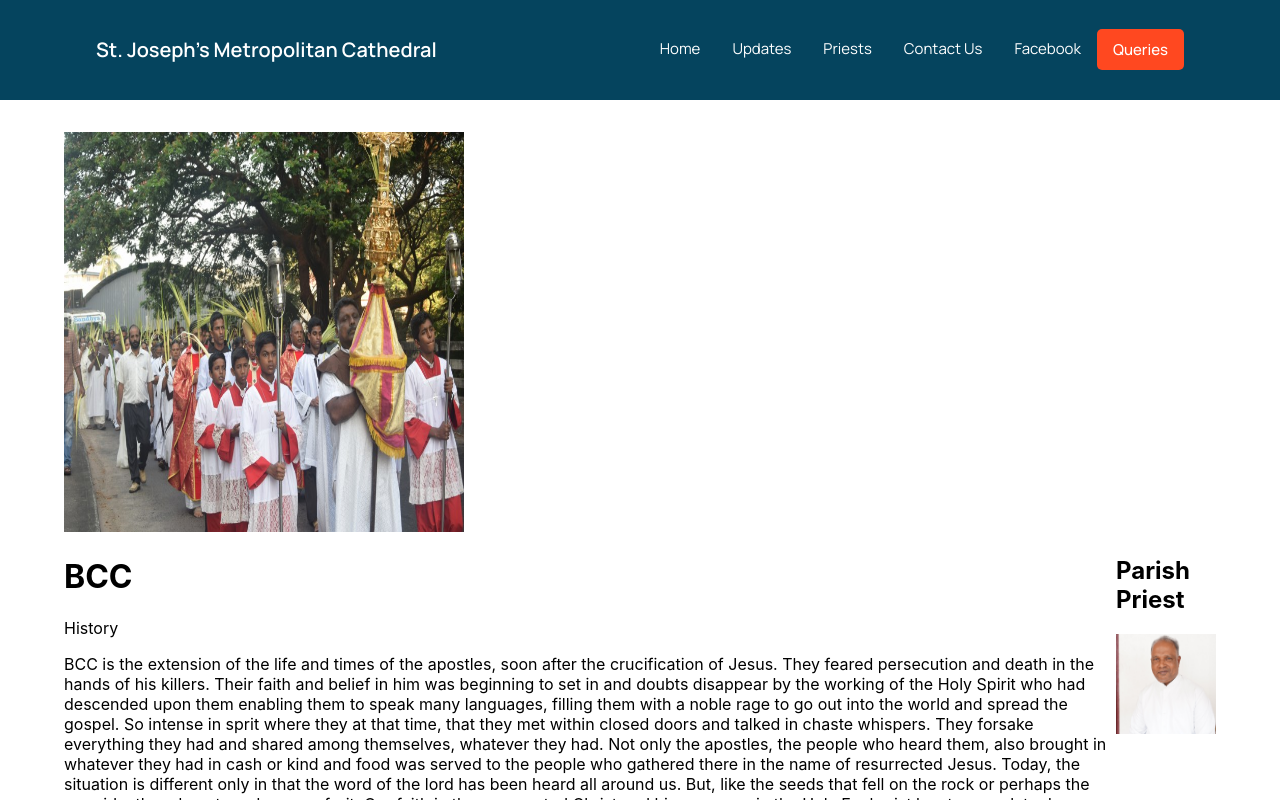
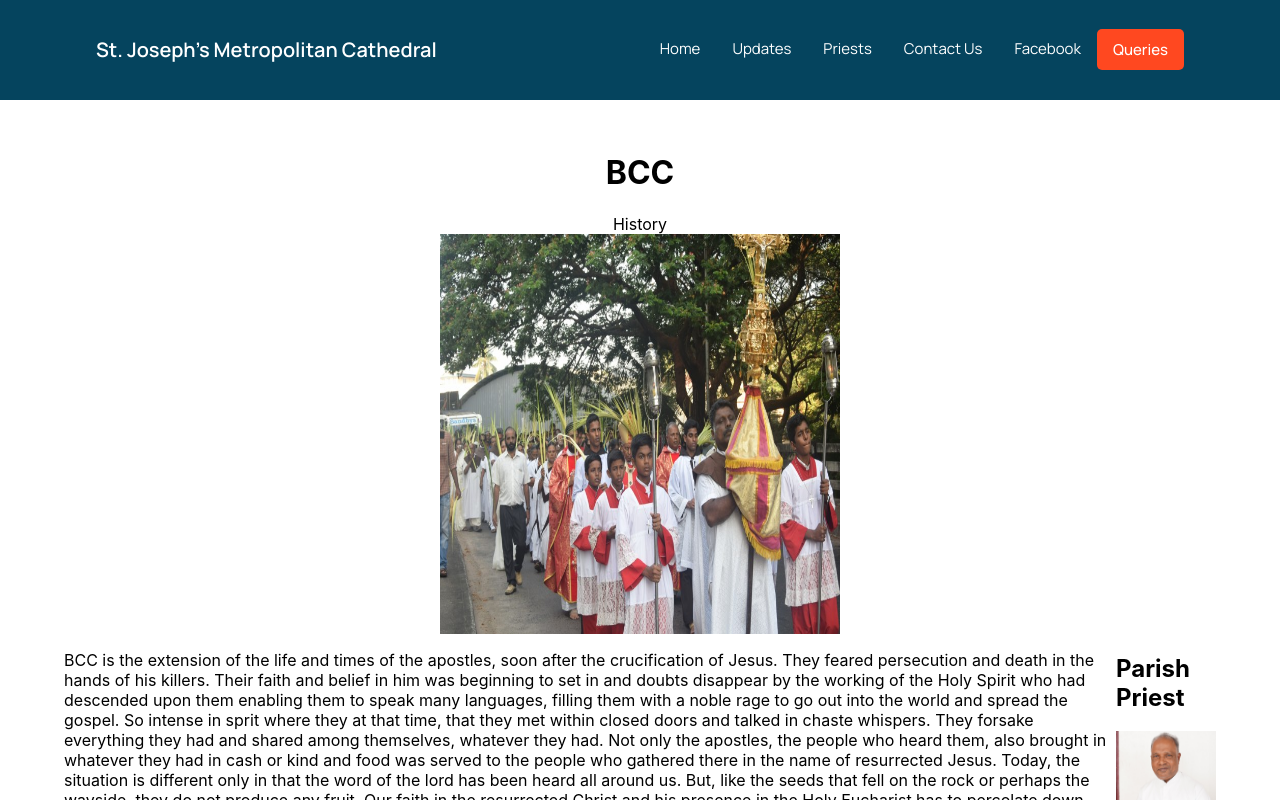
Before and after one commit to St-Joseph-Cathedral-Palayam/OfficialWebsite, a Next.js app: page /posts/1 in a window 1280 px wide. Shown: the top 800 px of the page. Built offline with nearby package versions, Linux system fonts and the light colour scheme.

Commit message:
fix: added changes

```diff
--- a/components/Updates.js
+++ b/components/Updates.js
@@ -36,7 +36,9 @@ const Updates = () => {
                     <h2 className={styles.gradient__text}>Gallery </h2>
                     <BsFillArrowRightCircleFill className={styles.arrowButton}/>
                 </div>
-                <Gallery images={images} onClick={images}/>
+                <div className={styles.stjoseph_gallery_container}>
+                    <Gallery images={images} onClick={images}/>
+                </div>
             </div>
 
         </div>
--- a/pages/posts/[id].js
+++ b/pages/posts/[id].js
@@ -26,12 +26,12 @@ export default function PostPage({post}) {
     return(
         <div className={styles.post_container}>
             <div className={styles.post_banner}>
+                <h1>{post.title}</h1>
+                <span>{post.category}</span>
                 <Image src={post.cover} alt="cover" width="400" height="400"/>
             </div>
             <div className={styles.post_wrapper}>
                 <div className={styles.post_middlewrapper}>
-                    <h1>{post.title}</h1>
-                    <span>{post.category}</span>
                     <p>{post.description}</p>
                 </div>
                 <div className={styles.post_rightwrapper}>
--- a/styles/Posts.module.css
+++ b/styles/Posts.module.css
@@ -12,6 +12,13 @@
     width: 100%;
 }
 
+.post_banner {
+    display: flex;
+    flex-direction: column;
+    justify-content: center;
+    align-items: center;
+}
+
 .post_leftwrapper{
     display: flex;
     align-items: center;
--- a/styles/Update.module.css
+++ b/styles/Update.module.css
@@ -1,8 +1,9 @@
 .stjoseph_updates_container{
+    background-image: linear-gradient(0deg, rgba(8, 8, 8, 0.3), rgba(0, 0, 0, 0.3)), url(https://wallpaperaccess.com/full/1688207.jpg);
     display: flex;
+    background-size: cover;
     justify-content: space-between;
     padding: 0 8rem;
-
 }
 
 .stjoseph_updates_cards{
@@ -77,6 +78,9 @@
     .stjoseph_updates_news{
         margin-right: 0;
     }
+    .stjoseph_gallery_container{
+        overflow: hidden;
+    }
 
 
 }
```
